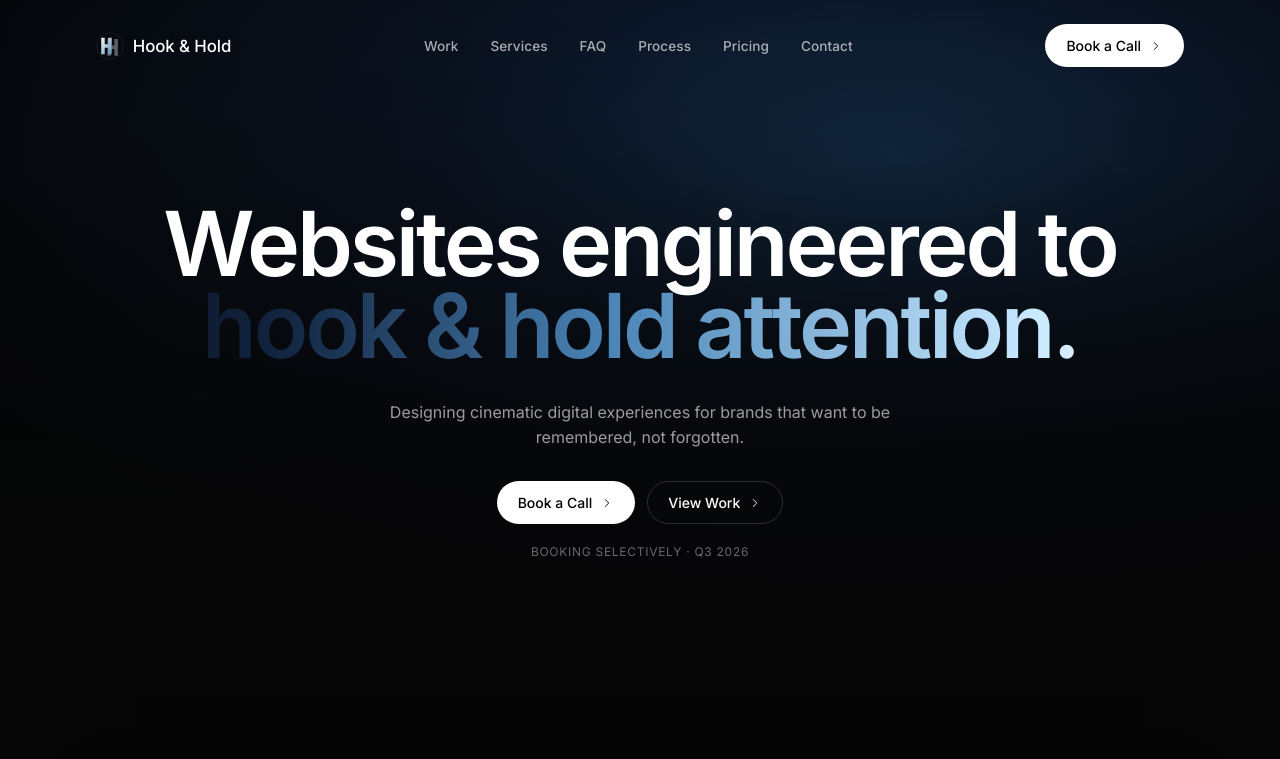
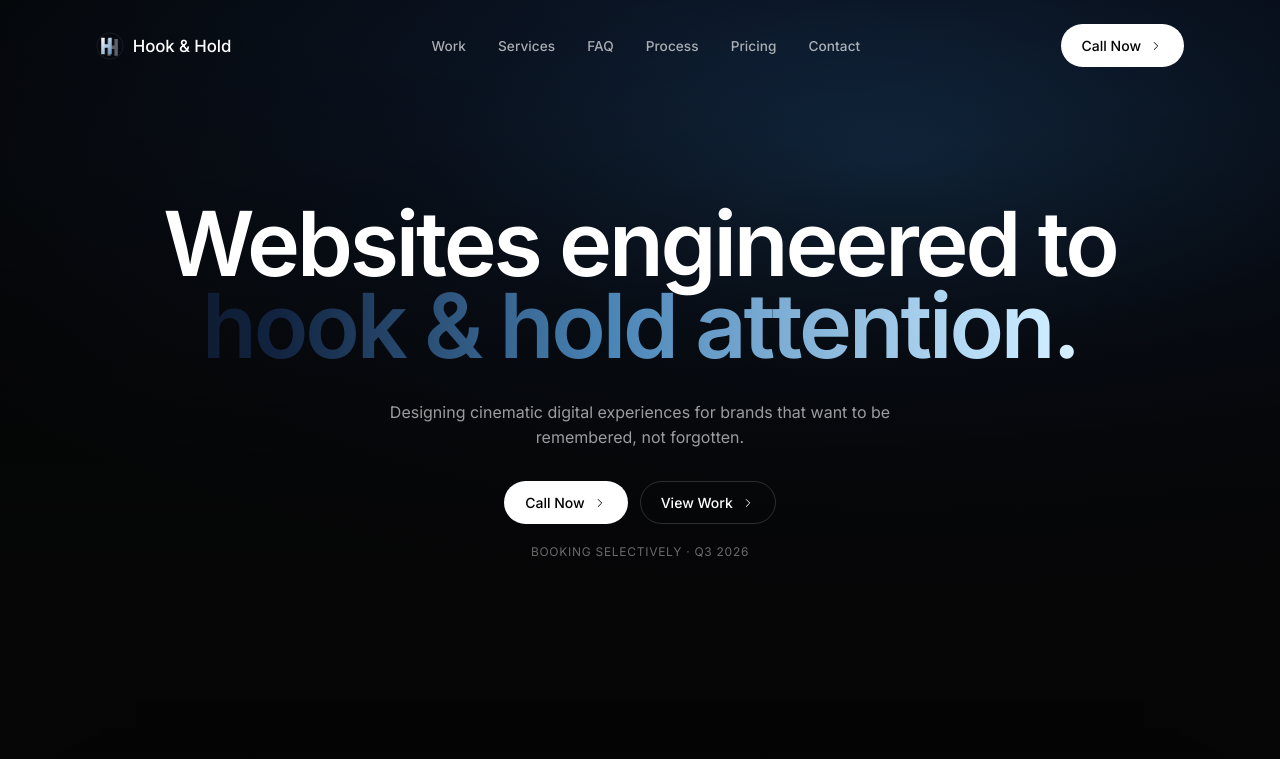
Before and after one commit to bxredyy/hook-and-hold, a website built with Vite: page index.html in a window 1280 px wide. Shown: the top 759 px of the page. Built offline with nearby package versions, Linux system fonts and the light colour scheme.

Commit message:
Wire all CTAs to direct call (+27 61 587 9327)
Swap every Calendly booking link for a tel: link to the business
number. Update button copy from 'Book a Call' / 'Book a Discovery
Call' to 'Call Now' across nav, mobile drawer, hero, reader pane,
pricing cards, footer, and the mobile showcase. Rename the JS
CALENDLY constant to PHONE for clarity.

Co-Authored-By: Claude Opus 4.7 <noreply@anthropic.com>

```diff
--- a/index.html
+++ b/index.html
@@ -54,8 +54,8 @@
           <a href="#contact"    class="nav-link fade-in" style="animation-delay:0.40s">Contact</a>
         </div>
         <div class="nav-pill-wrap">
-          <a href="https://calendly.com/mukonamamaila-qyuo/15minutediscoverycall" target="_blank" rel="noopener noreferrer" class="pill-btn">
-            <span>Book a Call</span>
+          <a href="tel:+27615879327" class="pill-btn">
+            <span>Call Now</span>
             <svg width="14" height="14" viewBox="0 0 24 24" fill="none" stroke="currentColor" stroke-width="1.6" stroke-linecap="round" stroke-linejoin="round" class="chev"><path d="M9 6l6 6-6 6"/></svg>
           </a>
         </div>
@@ -75,8 +75,8 @@
         <a href="#pricing"  class="nav-drawer-link">Pricing</a>
         <a href="#faq"      class="nav-drawer-link">FAQ</a>
         <a href="#contact"  class="nav-drawer-link">Contact</a>
-        <a href="https://calendly.com/mukonamamaila-qyuo/15minutediscoverycall" target="_blank" rel="noopener noreferrer" class="pill-btn nav-drawer-cta">
-          <span>Book a Call</span>
+        <a href="tel:+27615879327" class="pill-btn nav-drawer-cta">
+          <span>Call Now</span>
           <svg width="14" height="14" viewBox="0 0 24 24" fill="none" stroke="currentColor" stroke-width="1.6" stroke-linecap="round" stroke-linejoin="round" class="chev"><path d="M9 6l6 6-6 6"/></svg>
         </a>
       </div>
@@ -93,8 +93,8 @@
           Designing cinematic digital experiences for brands that want to be remembered, not forgotten.
         </p>
         <div class="cta-row rise" style="animation-delay:0.65s">
-          <a href="https://calendly.com/mukonamamaila-qyuo/15minutediscoverycall" target="_blank" rel="noopener noreferrer" class="pill-btn">
-            <span>Book a Call</span>
+          <a href="tel:+27615879327" class="pill-btn">
+            <span>Call Now</span>
             <svg width="14" height="14" viewBox="0 0 24 24" fill="none" stroke="currentColor" stroke-width="1.6" stroke-linecap="round" stroke-linejoin="round" class="chev"><path d="M9 6l6 6-6 6"/></svg>
           </a>
           <a href="#work" class="pill-btn ghost">
@@ -198,8 +198,8 @@
               <div class="center" id="reader-center">
                 <span class="big" id="reader-big">LGPSM</span>
                 <span class="sub mono" id="reader-sub">→ DISTRIBUTED TEAM PLATFORM</span>
-                <a id="reader-cta" href="https://calendly.com/mukonamamaila-qyuo/15minutediscoverycall" target="_blank" rel="noopener noreferrer" class="pill-btn reader-cta-btn">
-                  <span>Book a Discovery Call</span>
+                <a id="reader-cta" href="tel:+27615879327" class="pill-btn reader-cta-btn">
+                  <span>Call Now</span>
                   <svg width="14" height="14" viewBox="0 0 24 24" fill="none" stroke="currentColor" stroke-width="1.6" stroke-linecap="round" stroke-linejoin="round" class="chev"><path d="M9 6l6 6-6 6"/></svg>
                 </a>
               </div>
@@ -365,8 +365,8 @@
         <p>We create digital experiences that make brands impossible to ignore.
           Slots are limited. We take on a small number of engagements each quarter.</p>
         <div class="row">
-          <a href="https://calendly.com/mukonamamaila-qyuo/15minutediscoverycall" target="_blank" rel="noopener noreferrer" class="pill-btn">
-            <span>Book a Call</span>
+          <a href="tel:+27615879327" class="pill-btn">
+            <span>Call Now</span>
             <svg width="14" height="14" viewBox="0 0 24 24" fill="none" stroke="currentColor" stroke-width="1.6" stroke-linecap="round" stroke-linejoin="round" class="chev"><path d="M9 6l6 6-6 6"/></svg>
           </a>
         </div>
@@ -405,7 +405,7 @@
           </div>
           <div class="foot-col">
             <h6>Connect</h6>
-            <a href="https://calendly.com/mukonamamaila-qyuo/15minutediscoverycall" target="_blank" rel="noopener noreferrer">Book a Call</a>
+            <a href="tel:+27615879327">Call Now</a>
             <a href="https://wa.me/27000000000">WhatsApp</a>
           </div>
           <div class="foot-col">
--- a/src/scripts/hookandhold.js
+++ b/src/scripts/hookandhold.js
@@ -8,7 +8,7 @@ const projects = [
   { client: 'LGPSM',               cat: 'HR · Remote teams',         subj: 'Distributed team platform',         prev: 'A streamlined HR and remote team management platform built for distributed teams.',                                                                                                                                                                  tag: 'live',    video: '/numberone.mp4'   },
   { client: 'Smart Prosthetics',   cat: 'Health technology',    subj: 'Human progress concept',      prev: 'A concept experience for advanced prosthetics technology, built around resilience, human progress, and accessibility.',          tag: 'concept', video: '/numberthree.mp4' },
   { client: 'Takashi Tactical',    cat: 'Tactical gear',        subj: 'Tactical accessories brand',  prev: 'A premium tactical accessories brand focused on custom printed bandanas and functional gear.',                                    tag: 'live',    video: '/numberfive.mp4'  },
-  { client: 'Your Brand Here',     cat: 'Enquire',              subj: 'The next flagship experience',prev: 'The next flagship experience could be yours.',                                                                                     tag: 'cta',     video: null, ctaBig: 'Your Brand Here', ctaSub: '→ BOOK A DISCOVERY CALL' },
+  { client: 'Your Brand Here',     cat: 'Enquire',              subj: 'The next flagship experience',prev: 'The next flagship experience could be yours.',                                                                                     tag: 'cta',     video: null, ctaBig: 'Your Brand Here', ctaSub: '→ CALL NOW' },
 ];
 
 const faqs = [
@@ -327,7 +327,7 @@ function buildPricing() {
       <div class="features-support-wrap">
         <ul class="features-support">${supportItems}</ul>
       </div>
-      <a href="https://calendly.com/mukonamamaila-qyuo/15minutediscoverycall" target="_blank" rel="noopener noreferrer" class="pick">Book Discovery Call</a>
+      <a href="tel:+27615879327" class="pick">Call Now</a>
     `;
     grid.appendChild(card);
   });
@@ -432,7 +432,7 @@ function initNavAutoHide() {
 // card with its own video preview. Videos only autoplay when the card is in
 // view, so we never stream more than one or two simultaneously.
 
-const CALENDLY = 'https://calendly.com/mukonamamaila-qyuo/15minutediscoverycall';
+const PHONE = 'tel:+27615879327';
 
 function buildMobileShowcase() {
   const root = document.getElementById('os-mobile');
@@ -453,8 +453,8 @@ function buildMobileShowcase() {
            <span class="oc-num mono">${num}</span>
            <div class="oc-center">
              <span class="oc-big">${p.ctaBig || p.client}</span>
-             <a href="${CALENDLY}" target="_blank" rel="noopener noreferrer" class="pill-btn oc-cta-btn">
-               <span>Book a Discovery Call</span>
+             <a href="${PHONE}" class="pill-btn oc-cta-btn">
+               <span>Call Now</span>
                <svg width="14" height="14" viewBox="0 0 24 24" fill="none" stroke="currentColor" stroke-width="1.6" stroke-linecap="round" stroke-linejoin="round" class="chev"><path d="M9 6l6 6-6 6"/></svg>
              </a>
            </div>
```
